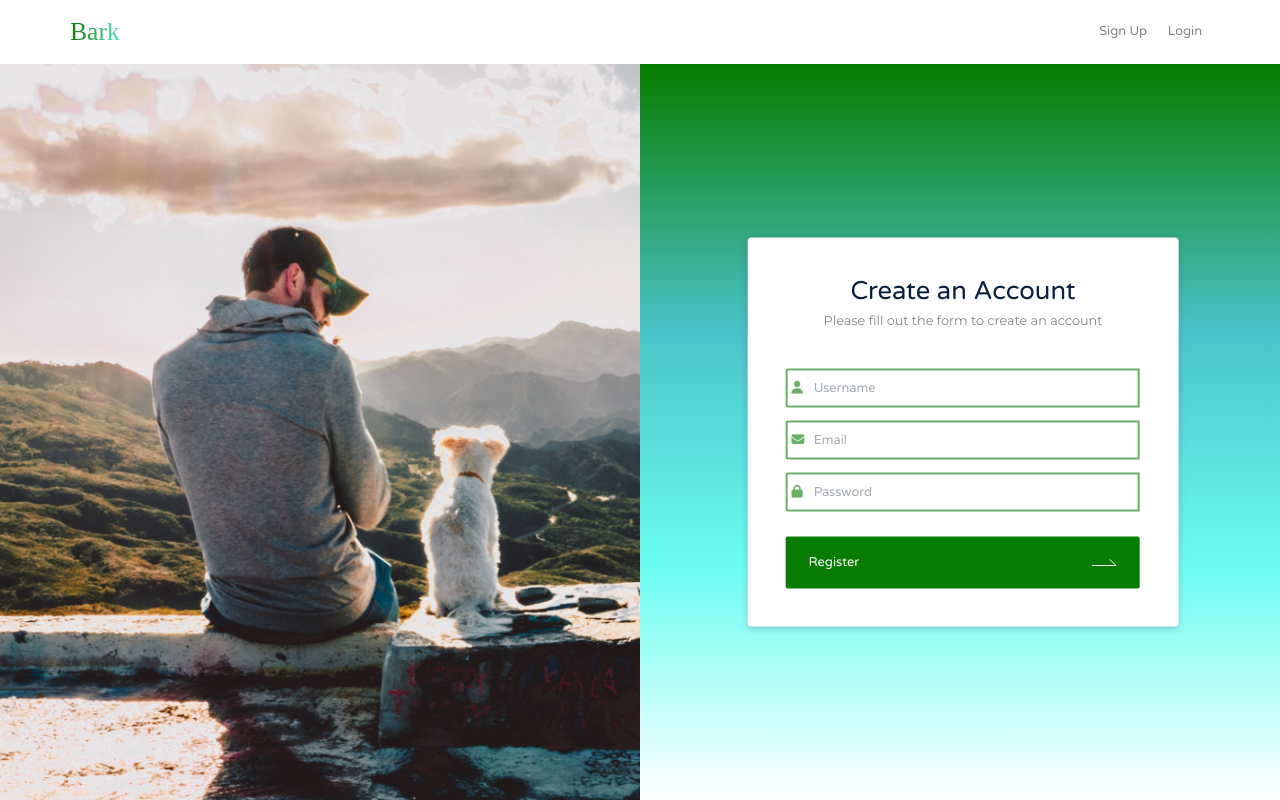
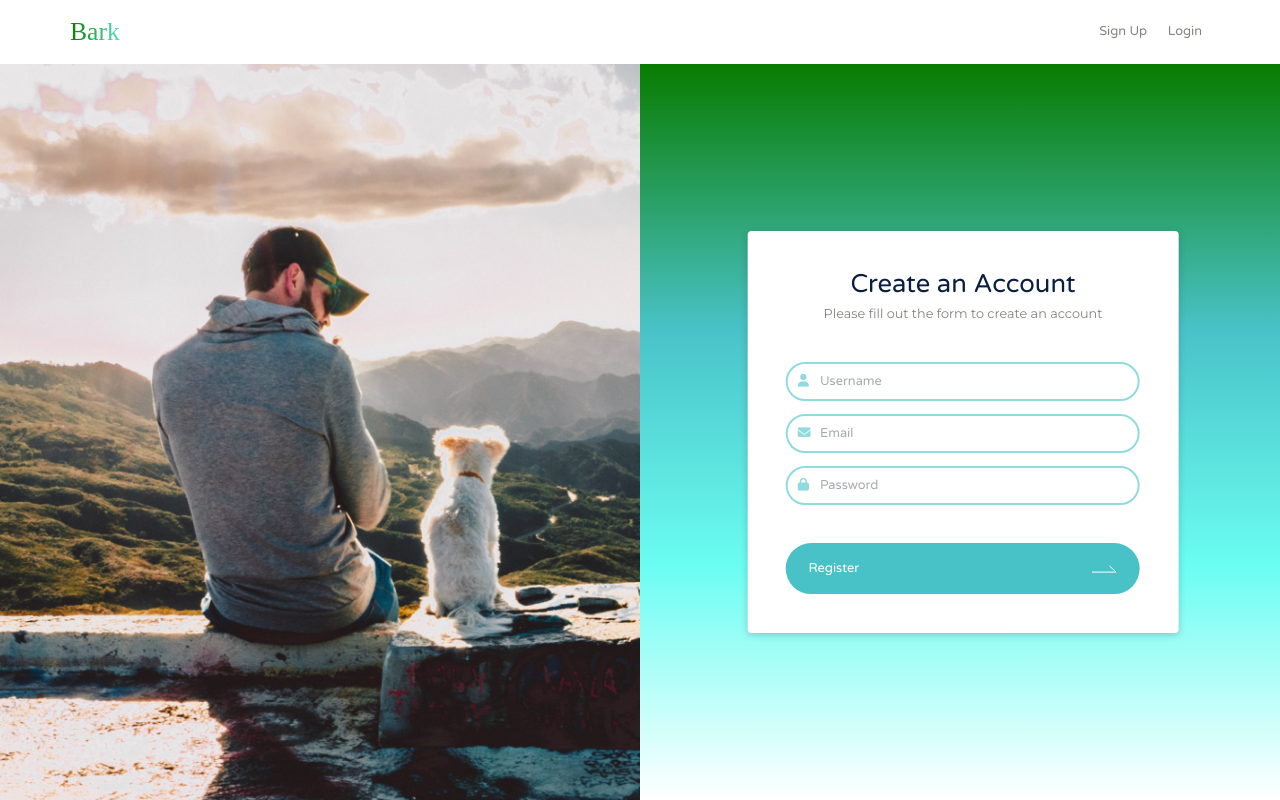
Before and after one commit to lawrencedovin/capstone-2-bark, a React (Create React App) app in the folder bark/: page /register in a window 1280 px wide. Built offline with nearby package versions, Linux system fonts and the light colour scheme; a web font is replaced by a local one.

Commit message:
Updated form button

```diff
--- a/bark/src/css/styles.css
+++ b/bark/src/css/styles.css
@@ -284,19 +284,19 @@ button {
     background: linear-gradient(180deg, #087C00 0%, #49C2C7 35.94%, #6BFDF2 68.23%, #FFFFFF 100%);
     position: relative; }
   .forms__input {
-    color: #087C00;
+    color: #49C2C7;
     font-size: 1.6rem;
     height: auto;
-    padding: 1rem 3.2rem;
-    border: 2px solid #087C00;
+    padding: 1rem 4rem;
+    border: 2px solid #49C2C7;
     opacity: .6; }
     .forms__input-container:not(:last-child) {
       margin-bottom: 1.6rem; }
     .forms__input-icon {
-      color: #087C00;
+      color: #49C2C7;
       opacity: .6;
       position: absolute;
-      left: .8rem;
+      left: 1.6rem;
       z-index: 4; }
     .forms__input:hover {
       opacity: .8; }
@@ -306,13 +306,17 @@ button {
     width: 100%;
     color: #FFFFFF;
     font-size: 1.6rem;
-    background: #087C00;
-    margin-top: 3.2rem;
+    background: #49C2C7;
+    margin-top: 4.8rem;
     padding: 2rem 2.8rem;
-    border-radius: 2px;
+    border-radius: 40px;
     border: none; }
     .forms__button:hover {
-      background: #087C00; }
+      background-image: linear-gradient(rgba(0, 0, 0, 0.1) 0 0); }
+
+.input-group:not(.has-validation) > .dropdown-toggle:nth-last-child(n+3),
+.input-group:not(.has-validation) > :not(:last-child):not(.dropdown-toggle):not(.dropdown-menu) {
+  border-radius: 40px; }
 
 .col {
   padding: 0; }
--- a/bark/src/sass/components/forms/_register-form.scss
+++ b/bark/src/sass/components/forms/_register-form.scss
@@ -1,90 +1,3 @@
-// .register {
-
-//     &__image {
-//         height: calc(100vh - 8rem);
-//         width: 100%;
-//         padding: 0;
-//     }
-
-//     &__form {
-//         background: $color-white;
-//         padding: 4.8rem;
-//         box-shadow: 0 2px 7px rgba(50, 50, 93, .25);
-//         border-radius: 4px;
-//         position: absolute;
-//         left: 50%;
-//         top: 50%;
-//         transform: translate(-50%, -50%);
-
-//         &-title,
-//         &-description {
-//             text-align: center;
-//         }
-
-//         &-title {
-//             color: $color-black;
-//             font-size: $font-size-medium;
-//         }
-
-//         &-description {
-//             color: $color-gray;
-//             font-size: $font-size-small;
-//             font-family: $font-form;
-//             margin-bottom: 4.8rem;
-//         }
-
-//         &-container {
-//             background: $color-gradient-form-green-blue;
-//             position: relative;
-//         }
-
-//         &-input {
-//             color: $color-green;
-//             font-size: 1.6rem;
-//             height: auto;
-//             padding: 1rem 3.2rem;
-//             border: 2px solid $color-green;
-//             opacity: .6;
-
-//             &-container:not(:last-child) {
-//                 margin-bottom: 1.6rem;
-//             }
-
-//             &-icon {
-//                 color: $color-green;
-//                 opacity: .6;
-//                 position: absolute;
-//                 left: .8rem;
-//                 z-index: 4;
-//             }
-
-//             &:hover {
-//                 opacity: .8;
-//             }
-
-//             &:focus + &-icon {
-//                 opacity: 1;
-//             }
-
-//         }
-
-//         &__button {
-//             width: 100%;
-//             color: $color-white;
-//             font-size: $font-size-small;
-//             background: $color-green;
-//             margin-top: 3.2rem;
-//             padding: 2rem 2.8rem;
-//             border-radius: 2px;
-//             border: none;
-
-//             &:hover {
-//                 background: $color-green;
-//             }
-//         }
-//     }
-// }
-
 .forms {
     background: $color-white;
     padding: 4.8rem;
@@ -124,11 +37,11 @@
     }
 
     &__input {
-        color: $color-green;
+        color: $color-blue;
         font-size: 1.6rem;
         height: auto;
-        padding: 1rem 3.2rem;
-        border: 2px solid $color-green;
+        padding: 1rem 4rem;
+        border: 2px solid $color-blue;
         opacity: .6;
 
         &-container:not(:last-child) {
@@ -136,10 +49,10 @@
         }
 
         &-icon {
-            color: $color-green;
+            color: $color-blue;
             opacity: .6;
             position: absolute;
-            left: .8rem;
+            left: 1.6rem;
             z-index: 4;
         }
 
@@ -157,18 +70,23 @@
         width: 100%;
         color: $color-white;
         font-size: $font-size-small;
-        background: $color-green;
-        margin-top: 3.2rem;
+        background: $color-blue;
+        margin-top: 4.8rem;
         padding: 2rem 2.8rem;
-        border-radius: 2px;
+        border-radius: 40px;
         border: none;
 
         &:hover {
-            background: $color-green;
+            background-image: linear-gradient(rgba(0, 0, 0, 0.1) 0 0);
         }
     }
 }
 
+// For overriding bootstrap input-group border radius
+.input-group:not(.has-validation)>.dropdown-toggle:nth-last-child(n+3),
+.input-group:not(.has-validation)>:not(:last-child):not(.dropdown-toggle):not(.dropdown-menu) {
+    border-radius: 40px;
+}
 
 .col {
     padding: 0;
```
